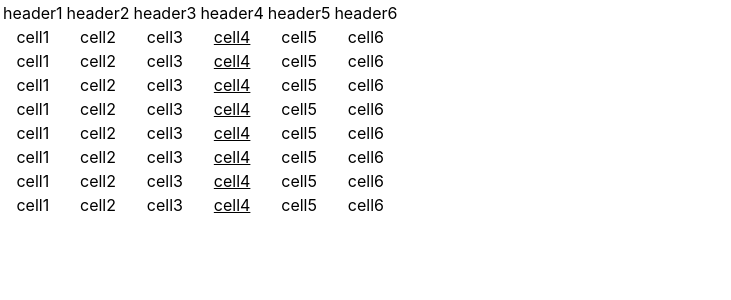
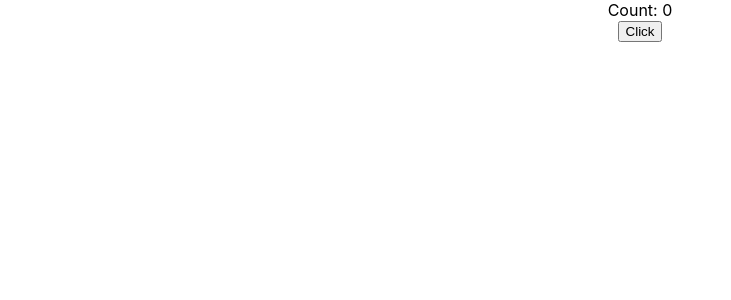
Before and after one commit to lojithv/react-guide, a React (Create React App) app: page / in a window 1280 px wide. Shown: the top 300 px of the page, without its empty margins (0-731 px from the left). Built offline with nearby package versions, Linux system fonts and the light colour scheme.

Commit message:
props & use state

```diff
--- a/src/App.tsx
+++ b/src/App.tsx
@@ -1,59 +1,48 @@
-import React from 'react';
+import React, { useState } from 'react';
 import logo from './logo.svg';
 import './App.css';
 import TableCell from './TableCell';
+import ChildComp1 from './childs/ChildComp1';
 
-function App() {
+function App(props: any) {
 
-  const headers = [
-    { name: "header1" },
-    { name: "header2" },
-    { name: "header3" },
-    { name: "header4" },
-    { name: "header5" },
-    { name: "header6" },
-  ]
+  const [state, setState] = useState({ color: "red", color1: 'green' })
 
-  const tableContent = [
-    { row: [{ value: "cell1" }, { value: "cell2" }, { value: "cell3" }, { value: "cell4" }, { value: "cell5" }, { value: "cell6" },] },
-    { row: [{ value: "cell1" }, { value: "cell2" }, { value: "cell3" }, { value: "cell4" }, { value: "cell5" }, { value: "cell6" },] },
-    { row: [{ value: "cell1" }, { value: "cell2" }, { value: "cell3" }, { value: "cell4" }, { value: "cell5" }, { value: "cell6" },] },
-    { row: [{ value: "cell1" }, { value: "cell2" }, { value: "cell3" }, { value: "cell4" }, { value: "cell5" }, { value: "cell6" },] },
-    { row: [{ value: "cell1" }, { value: "cell2" }, { value: "cell3" }, { value: "cell4" }, { value: "cell5" }, { value: "cell6" },] },
-    { row: [{ value: "cell1" }, { value: "cell2" }, { value: "cell3" }, { value: "cell4" }, { value: "cell5" }, { value: "cell6" },] },
-    { row: [{ value: "cell1" }, { value: "cell2" }, { value: "cell3" }, { value: "cell4" }, { value: "cell5" }, { value: "cell6" },] },
-    { row: [{ value: "cell1" }, { value: "cell2" }, { value: "cell3" }, { value: "cell4" }, { value: "cell5" }, { value: "cell6" },] },
-  ]
+  const [count, setCount] = useState(0)
 
+  const updateCount = () => {
+    console.log("updateCount")
+    const numbers = [3, 4, 5, 6, 7, 8]
+    numbers.forEach((v) => {
+      console.log("Count: ", count)
+      console.log("current input: ", v)
+      setCount((v1) => v1 + v)
+    })
+
+    // setCount(count + numbers[0])
+      //count 0
+    // setCount(count + numbers[1])
+      //count 0
+    // setCount(count + numbers[2])
+      //count 0
+    // setCount(count + numbers[3])
+      //count 0
+    // setCount(count + numbers[4])
+    //count 0
+    // setCount(count + numbers[5])
+    //change after
+
+    console.log(count)
+  }
+  //count changed
   return (
     <div className="App">
-      <table>
-        <tbody>
-          <tr>
-            {headers.map((hd, headerIndex) => <td key={headerIndex}>{hd.name}</td>)}
-          </tr>
-          {tableContent.map((tc, rowNumber) => (
-            <tr key={rowNumber}>
-              {tc.row.map((cell, cellNumber) => (<td key={cellNumber}><TableCell value={cell.value} index={cellNumber} /></td>))}
-            </tr>
-          ))}
-        </tbody>
-        {/* <tr>
-          <td>Anom</td>
-          <td>19</td>
-          <td>Male</td>
-        </tr>
-        <tr>
-          <td>Megha</td>
-          <td>19</td>
-          <td>Female</td>
-        </tr>
-        <tr>
-          <td>Subham</td>
-          <td>25</td>
-          <td>Male</td>
-        </tr> */}
-      </table>
+      {/* {props.testprop}
+      <ChildComp1 testprop1={props.testprop} testprop11={props.testprop} /> */}
+
+
+      <div>Count: {count}</div>
+      <button onClick={() => updateCount()}>Click</button>
     </div>
   );
 }
--- /dev/null
+++ b/src/childs/ChildComp1.tsx
@@ -0,0 +1,18 @@
+import React from 'react'
+import ChildComp2 from './ChildComp2';
+
+type Props = {
+    testprop1: string;
+    testprop11: string;
+}
+
+const ChildComp1 = (props: Props) => {
+    return (
+        <div>
+            <div>{props.testprop1}</div>
+            <ChildComp2 testprop2={props.testprop1} />
+        </div>
+    )
+}
+
+export default ChildComp1
--- a/src/index.tsx
+++ b/src/index.tsx
@@ -9,7 +9,7 @@ const root = ReactDOM.createRoot(
 );
 root.render(
   <React.StrictMode>
-    <App />
+    <App testprop={"test props"} />
   </React.StrictMode>
 );
 
```
Also changed, not shown: src/childs/ChildComp2.tsx (added, +13 -0 lines).
